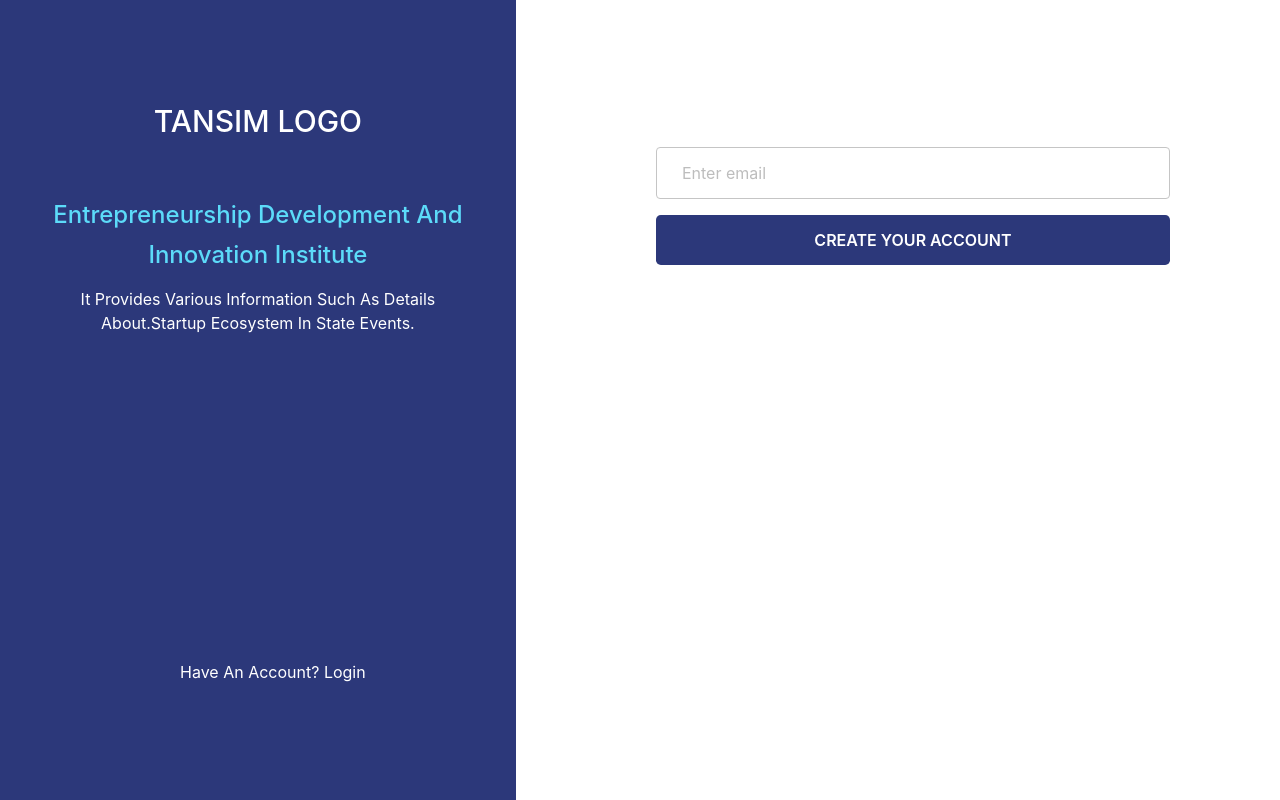
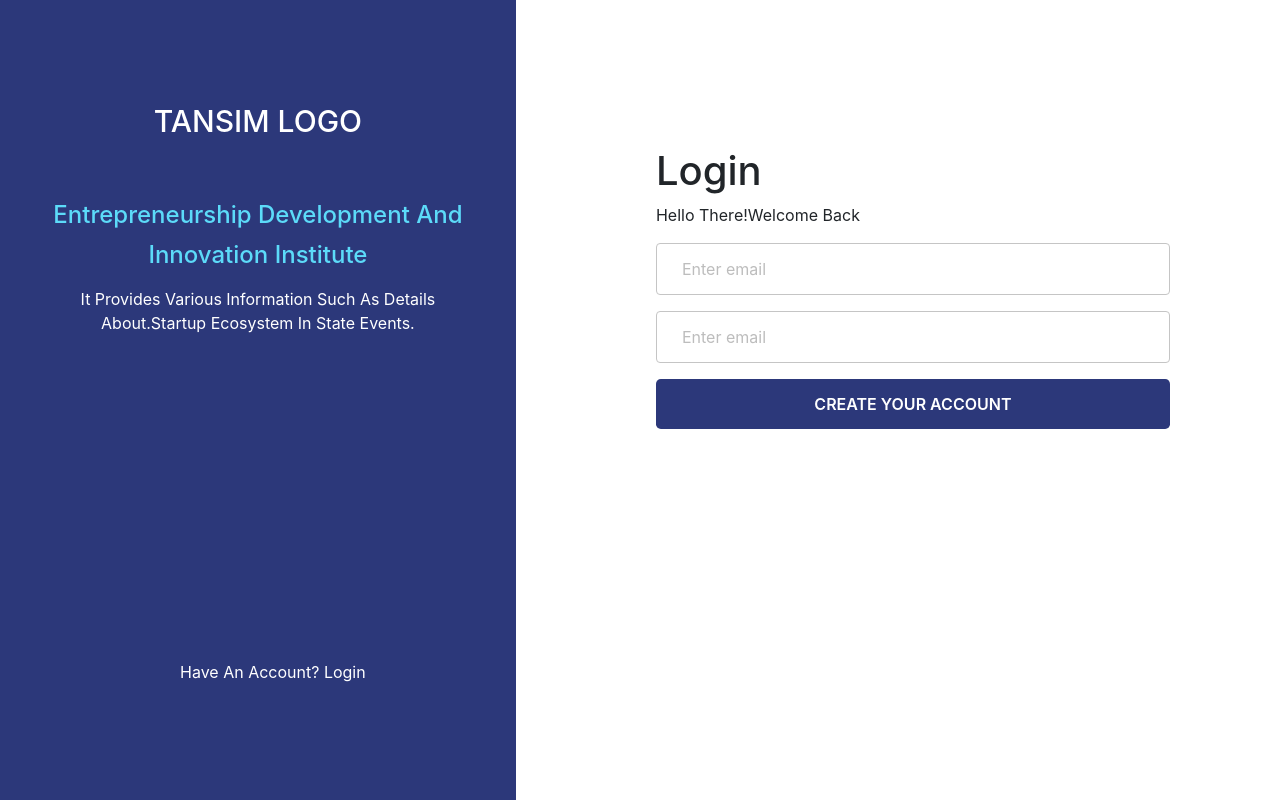
Before and after one commit to madhu1803/react6_tansim-login, a React (Create React App) app: page / in a window 1280 px wide. Built offline with nearby package versions, Linux system fonts and the light colour scheme.

Commit message:
comps have to be divided

```diff
--- a/src/Components/Login.js
+++ b/src/Components/Login.js
@@ -1,10 +1,16 @@
 import React, { Component } from "react";
+import Input from "../Components/Input";
+import Btn from "../Components/Btn";
 
 export default class Login extends Component {
   render() {
     return (
       <div>
-        <h1>login</h1>
+        <h1>Login</h1>
+        <p>Hello There!Welcome Back</p>
+        <Input />
+        <Input />
+        <Btn />
       </div>
     );
   }
--- a/src/MajorComponents/RightContainer.js
+++ b/src/MajorComponents/RightContainer.js
@@ -1,14 +1,13 @@
 import React, { Component } from "react";
 import "./Css/RightContainer.css";
-import Input from "../Components/Input";
-import Btn from "../Components/Btn";
+import Login from "../Components/Login";
+import Signup from "../Components/Signup";
 
 export default class RightContainer extends Component {
   render() {
     return (
       <div className="right-container">
-        <Input />
-        <Btn />
+        <Login />
       </div>
     );
   }
```
